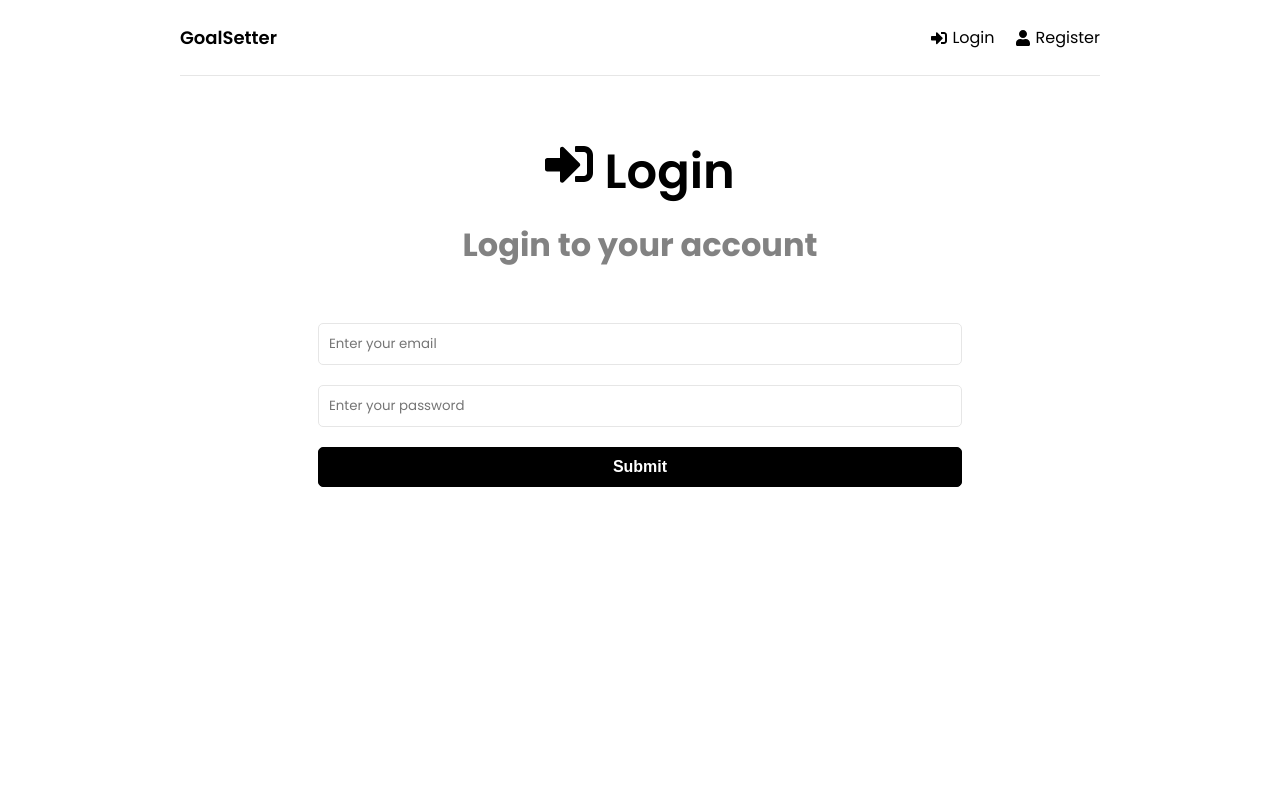
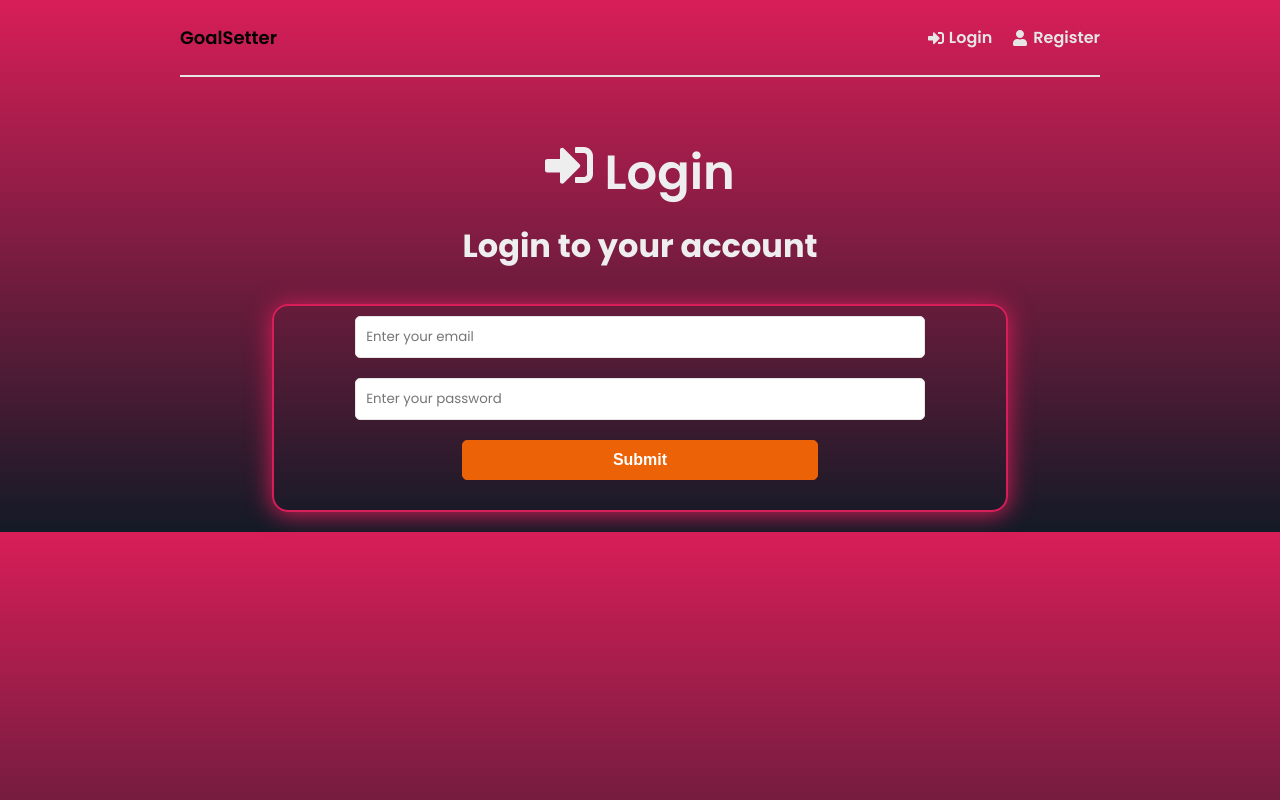
Before and after one commit to Collinswarui/Rest-Api, a React (Create React App) app in the folder frontend/: page /login in a window 1280 px wide. Built offline with nearby package versions, Linux system fonts and the light colour scheme.

Commit message:
added some styling to the register page

```diff
--- a/frontend/src/components/GoalItem.jsx
+++ b/frontend/src/components/GoalItem.jsx
@@ -8,7 +8,7 @@ function GoalItem({goal}) {
   return (
     <div className="goal">
         <div>
-            {new Date(goal.createAt).toLocaleDateString('en-US')}
+            {new Date(goal.createdAt).toLocaleString('en-US')}
         </div>
         <h2>{goal.text}</h2>
         <button onClick={() => dispatch(deleteGoal(goal._id))} className="close">
--- a/frontend/src/components/Goalform.jsx
+++ b/frontend/src/components/Goalform.jsx
@@ -28,8 +28,6 @@ function Goalform() {
                        value={text}
                        onChange={(e) => setText(e.target.value)}
                 />
-            </div>
-            <div className="form-group">
                 <button className="btn btn-block"
                  type="submit">
                     Add Goal
--- a/frontend/src/features/goals/goalService.js
+++ b/frontend/src/features/goals/goalService.js
@@ -1,6 +1,6 @@
 import axios from 'axios'
 
-const API_URL = 'api/goals'
+const API_URL = 'api/goals/'
 
 // create new goal
 const createGoal = async (goalData, token) => {
--- a/frontend/src/index.css
+++ b/frontend/src/index.css
@@ -1,5 +1,12 @@
 @import url('https://fonts.googleapis.com/css2?family=Poppins:wght@300;400;600;700&display=swap');
-
+:root{
+  --primary: #D81E58;
+    --secondary: #1c024d;
+    --light: #EEE;
+    --light-alt: #eb6207;
+    --dark: #131A26;
+    --dark-alt: #ac095a;
+}
 * {
   margin: 0;
   padding: 0;
@@ -8,7 +15,9 @@
 
 body {
   font-family: 'Poppins', sans-serif;
-  height: 100vh;
+  /* height: 100vh; */
+  /* background-color: var(--primary); */
+  background-image: linear-gradient(to bottom, var(--primary), var(--dark));
 }
 
 a {
@@ -48,12 +57,13 @@ h3 {
   justify-content: space-between;
   align-items: center;
   padding: 20px 0;
-  border-bottom: 1px solid #e6e6e6;
+  border-bottom: 2px solid #e6e6e6;
   margin-bottom: 60px;
 }
 .logo {
   font-size: large;
   font-weight: 600;
+
 }
 
 .header ul {
@@ -69,10 +79,12 @@ h3 {
 .header ul li a {
   display: flex;
   align-items: center;
+  color: #e6e6e6;
+  font-weight: 600;
 }
 
 .header ul li a:hover {
-  color: #777;
+  color: #f1a80b;
 }
 
 .header ul li a svg {
@@ -82,12 +94,13 @@ h3 {
 .heading {
   font-size: 2rem;
   font-weight: 700;
-  margin-bottom: 50px;
+  margin-bottom: 30px;
   padding: 0 20px;
+  color: var(--light);
 }
 
 .heading p {
-  color: #828282;
+  color: var(--light);
 }
 
 .goals {
@@ -97,7 +110,7 @@ h3 {
 }
 
 .goal {
-  background-color: #56429e;
+  background-color: var(--dark-alt);
   margin: 10px 0;
   padding: 20px 0 10px;
   position: relative;
@@ -116,22 +129,30 @@ h3 {
 
 .form,
 .content {
-  width: 70%;
+  width: 80%;
   margin: 0 auto;
+  padding: 10px;
+  border: 2px solid var(--primary);
+  border-radius: 16px;
+  margin-bottom: 20px;
+  box-shadow: 0px 2px 24px var(--primary, 0.4);
+
 }
 
-.form-group {
-  margin-bottom: 10px;
+.form p {
+  color: var(--light);
+  font-weight: 600;
+  margin-bottom: 20px;
 }
 
 .form-group input,
 .form-group textarea,
 .form-group select {
-  width: 100%;
+  width: 80%;
   padding: 10px;
   border: 1px solid #e6e6e6;
   border-radius: 5px;
-  margin-bottom: 10px;
+  margin-bottom: 20px;
   font-family: inherit;
 }
 
@@ -143,19 +164,23 @@ h3 {
 
 .btn {
   padding: 10px 20px;
-  border: 1px solid #000;
+  border: 1px solid var(--light-alt);
   border-radius: 5px;
-  background: #000;
+  background: var(--light-alt);
   color: #fff;
   font-size: 16px;
   font-weight: 700;
   cursor: pointer;
   text-align: center;
   appearance: button;
-  display: flex;
+  /* display: flex; */
   align-items: center;
   justify-content: center;
+  width: 50% !important;
+
 }
+
+
 
 .btn svg {
   margin-right: 8px;
--- a/frontend/src/pages/Register.jsx
+++ b/frontend/src/pages/Register.jsx
@@ -75,6 +75,7 @@ function Register() {
     </section>
 
     <section className="form">
+      <p>Enter Your Details</p>
       <form onSubmit={onSubmit}>
         <div className="form-group">
           <input
```
